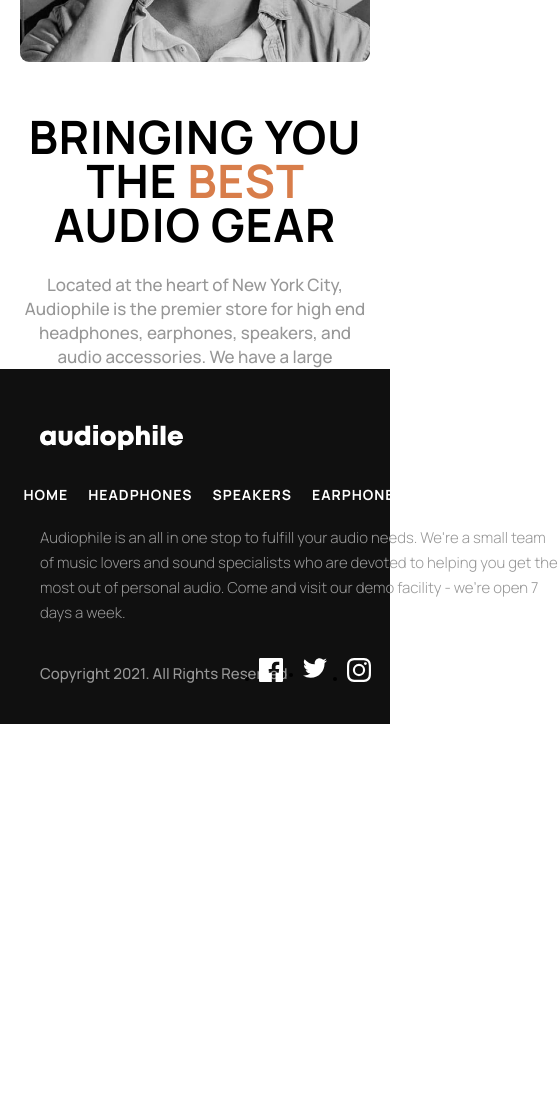
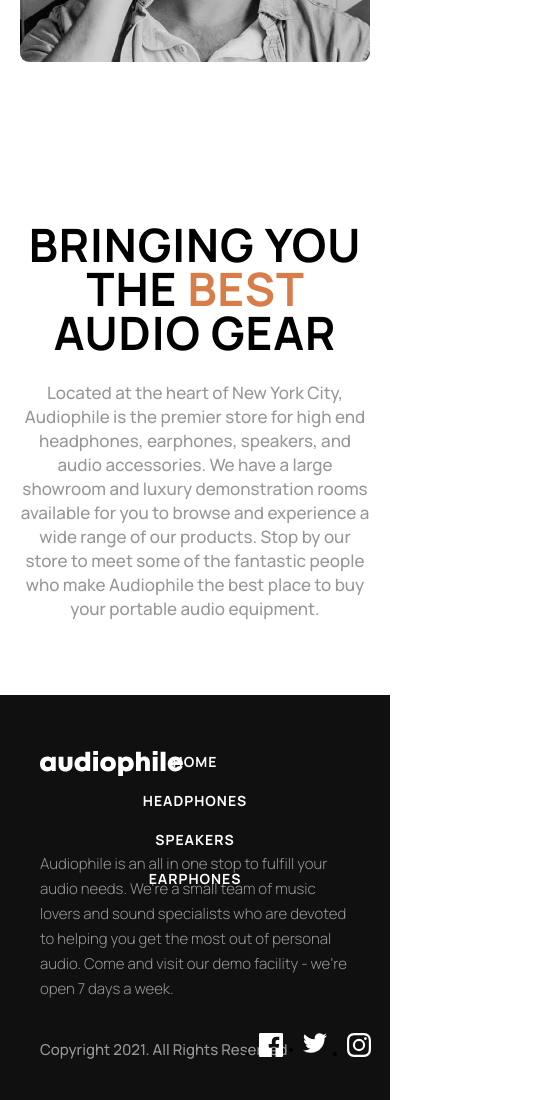
Before and after one commit to KornelJanczak/audiophile-website, a Next.js app: page / in a window 390 px wide. Shown: the part 3569-4669 px from the top of the page, 560 px wide, since content can reach past the window. Before the commit the page ends 4293 px from the top, so only its background shows below. Built offline with nearby package versions, Linux system fonts and the light colour scheme; no server answers.

Commit message:
style: media query for footer, improve product page

```diff
--- a/components/DetailPage/DetailProduct/DetailProduct.module.css
+++ b/components/DetailPage/DetailProduct/DetailProduct.module.css
@@ -47,7 +47,7 @@
   font-family: inherit;
   color: var(--lighter-black);
   font-weight: 400;
-  padding-bottom: 4rem;
+  padding: 5rem 0;
 }
 
 .back__btn:hover {
--- a/components/ProductPage/Banner/Banner.module.css
+++ b/components/ProductPage/Banner/Banner.module.css
@@ -3,7 +3,7 @@
   align-items: center;
   justify-content: center;
   background-color: var(--dark-black);
-  padding: 7.4rem 0;
+  padding: 15.8rem 7.4rem 7.4rem 7.4rem;
 }
 
 .section__baner h2 {
--- a/components/UI/Footer/Footer.module.css
+++ b/components/UI/Footer/Footer.module.css
@@ -72,6 +72,7 @@
   .footer__box {
     display: block;
     padding: 0 4rem 4rem 4rem;
+    width: 100%;
   }
 
   .header__logo {
@@ -80,14 +81,14 @@
 
   .footer__content__box span {
     font-size: 1.5rem;
-    width: 68.9rem;
+    max-width: 68.9rem;
     line-height: 2.5rem;
   }
 
   .ul {
     position: absolute;
     top: 17%;
-    left: 6%;
+    left: 7%;
   }
 
   .footer__social__ul {
@@ -96,3 +97,28 @@
     bottom: 11%;
   }
 }
+
+@media (max-width: 31.25em) {
+  .ul {
+    left: 8%;
+  }
+}
+
+@media (max-width: 29.75em) {
+  .footer {
+    margin-bottom: 0;
+  }
+
+  .ul {
+    display: flex;
+    flex-direction: column;
+    align-items: center;
+    justify-content: center;
+    left: 50%;
+    transform: translate(-50%, -50%);
+  }
+
+  .footer__social__ul {
+    bottom: 10%;
+  }
+}
--- a/components/UI/InfoSection/InfoSection.module.css
+++ b/components/UI/InfoSection/InfoSection.module.css
@@ -3,7 +3,7 @@
   grid-template-columns: repeat(2, 1fr);
   column-gap: 8rem;
   max-width: 111rem;
-  height: 58.8rem;
+  max-height: 58.8rem;
   margin: 2rem auto;
   padding: 0 4rem;
 }
@@ -85,9 +85,15 @@
 @media (max-width: 36em) {
   .info__section {
     padding: 0 2rem 0 2rem;
+    max-height: auto;
   }
 }
 
+@media (max-width: 29.75em) {
+  .info__section {
+    max-height: none;
+  }
+}
 @media (max-width: 23.5em) {
   .info__section {
     padding: none;
```
